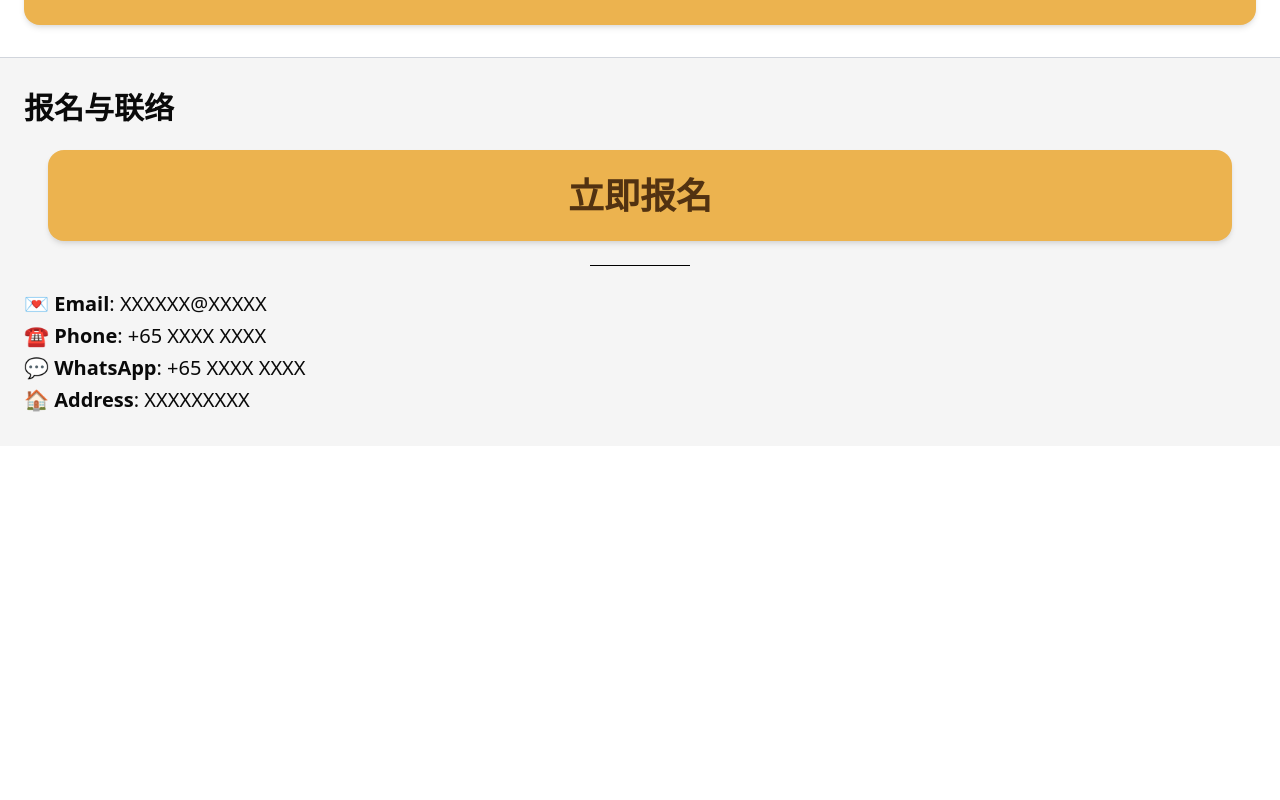
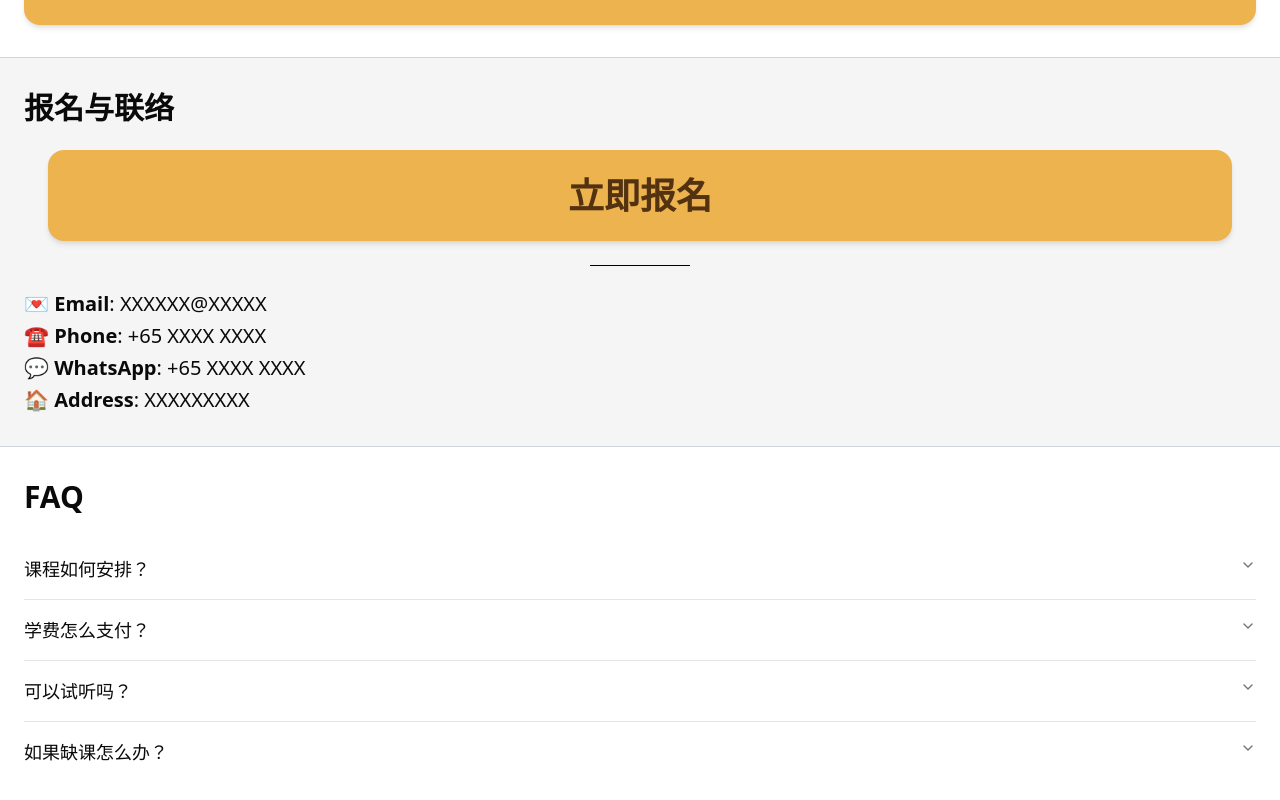
Before and after one commit to KaiTheRedNinja/ranlearning, a Next.js app: page / in a window 1280 px wide. Shown: the part 4910-5710 px from the top of the page. Before the commit the page ends 5356 px from the top, so only its background shows below. Built offline with nearby package versions, Linux system fonts and the light colour scheme.

Commit message:
create faq section

```diff
--- a/package.json
+++ b/package.json
@@ -9,6 +9,7 @@
     "start": "next start"
   },
   "dependencies": {
+    "@radix-ui/react-accordion": "^1.2.12",
     "@radix-ui/react-dropdown-menu": "^2.1.16",
     "@radix-ui/react-select": "^2.2.6",
     "@radix-ui/react-slot": "^1.2.3",
--- a/src/app/page.tsx
+++ b/src/app/page.tsx
@@ -7,6 +7,7 @@
 import Testimonials from "@/sections/testimonials";
 import Blog from "@/sections/blog";
 import Contact from "@/sections/contact";
+import FAQ from "@/sections/faq";
 
 export default function App() {
   return (
@@ -29,6 +30,8 @@
       <Blog />
       <hr className="my-0 border-t border-gray-300" />
       <Contact />
+      <hr className="my-0 border-t border-gray-300" />
+      <FAQ />
     </div>
   );
 }
--- /dev/null
+++ b/src/components/ui/accordion.tsx
@@ -0,0 +1,66 @@
+"use client"
+
+import * as React from "react"
+import * as AccordionPrimitive from "@radix-ui/react-accordion"
+import { ChevronDownIcon } from "lucide-react"
+
+import { cn } from "@/lib/utils"
+
+function Accordion({
+  ...props
+}: React.ComponentProps<typeof AccordionPrimitive.Root>) {
+  return <AccordionPrimitive.Root data-slot="accordion" {...props} />
+}
+
+function AccordionItem({
+  className,
+  ...props
+}: React.ComponentProps<typeof AccordionPrimitive.Item>) {
+  return (
+    <AccordionPrimitive.Item
+      data-slot="accordion-item"
+      className={cn("border-b last:border-b-0", className)}
+      {...props}
+    />
+  )
+}
+
+function AccordionTrigger({
+  className,
+  children,
+  ...props
+}: React.ComponentProps<typeof AccordionPrimitive.Trigger>) {
+  return (
+    <AccordionPrimitive.Header className="flex">
+      <AccordionPrimitive.Trigger
+        data-slot="accordion-trigger"
+        className={cn(
+          "focus-visible:border-ring focus-visible:ring-ring/50 flex flex-1 items-start justify-between gap-4 rounded-md py-4 text-left text-lg font-medium transition-all outline-none hover:underline focus-visible:ring-[3px] disabled:pointer-events-none disabled:opacity-50 [&[data-state=open]>svg]:rotate-180",
+          className
+        )}
+        {...props}
+      >
+        {children}
+        <ChevronDownIcon className="text-muted-foreground pointer-events-none size-4 shrink-0 translate-y-0.5 transition-transform duration-200" />
+      </AccordionPrimitive.Trigger>
+    </AccordionPrimitive.Header>
+  )
+}
+
+function AccordionContent({
+  className,
+  children,
+  ...props
+}: React.ComponentProps<typeof AccordionPrimitive.Content>) {
+  return (
+    <AccordionPrimitive.Content
+      data-slot="accordion-content"
+      className="data-[state=closed]:animate-accordion-up data-[state=open]:animate-accordion-down overflow-hidden text-lg "
+      {...props}
+    >
+      <div className={cn("pt-0 pb-4", className)}>{children}</div>
+    </AccordionPrimitive.Content>
+  )
+}
+
+export { Accordion, AccordionItem, AccordionTrigger, AccordionContent }
--- /dev/null
+++ b/src/sections/faq.tsx
@@ -0,0 +1,47 @@
+'use client';
+
+import {
+  Accordion,
+  AccordionContent,
+  AccordionItem,
+  AccordionTrigger,
+} from "@/components/ui/accordion"
+
+export default function FAQ() {
+  return (
+    <div className="flex flex-col gap-6" style={{ backgroundColor: '#fff' }}>
+      <div className="px-6 mt-8">
+        <h2 className="text-3xl font-bold">FAQ</h2>
+      </div>
+
+      <div className="px-6 gap-4 flex flex-col mb-8">
+        <Accordion type="single" collapsible>
+          <AccordionItem value="item-1">
+            <AccordionTrigger>课程如何安排？</AccordionTrigger>
+            <AccordionContent>
+              ANSWER GOES HERE
+            </AccordionContent>
+          </AccordionItem>
+          <AccordionItem value="item-2">
+            <AccordionTrigger>学费怎么支付？</AccordionTrigger>
+            <AccordionContent>
+              ANSWER GOES HERE
+            </AccordionContent>
+          </AccordionItem>
+          <AccordionItem value="item-3">
+            <AccordionTrigger>可以试听吗？</AccordionTrigger>
+            <AccordionContent>
+              ANSWER GOES HERE
+            </AccordionContent>
+          </AccordionItem>
+          <AccordionItem value="item-4">
+            <AccordionTrigger>如果缺课怎么办？</AccordionTrigger>
+            <AccordionContent>
+              ANSWER GOES HERE
+            </AccordionContent>
+          </AccordionItem>
+        </Accordion>
+      </div>
+    </div>
+  );
+}
```
Also changed, not shown: 1 other file (tests, documents, lock files or other folders).
